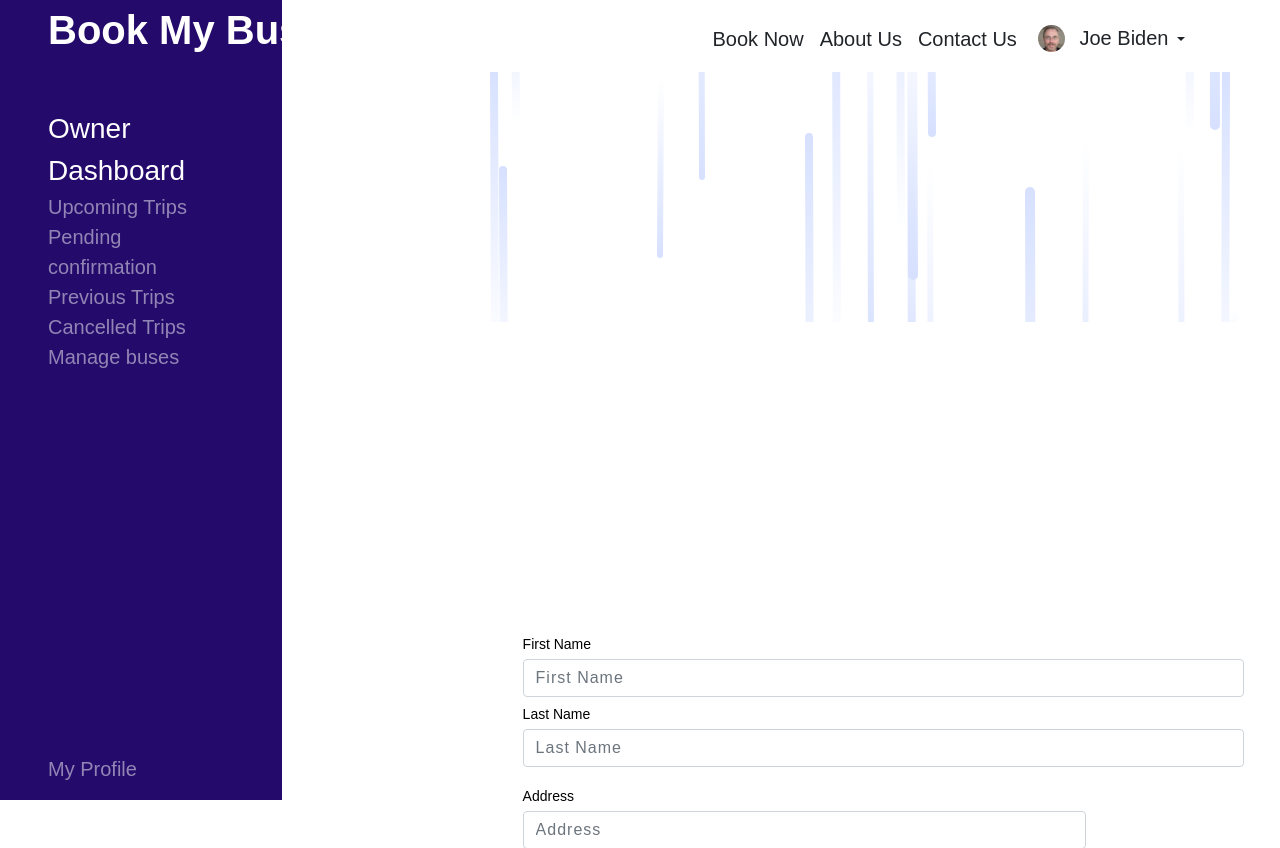
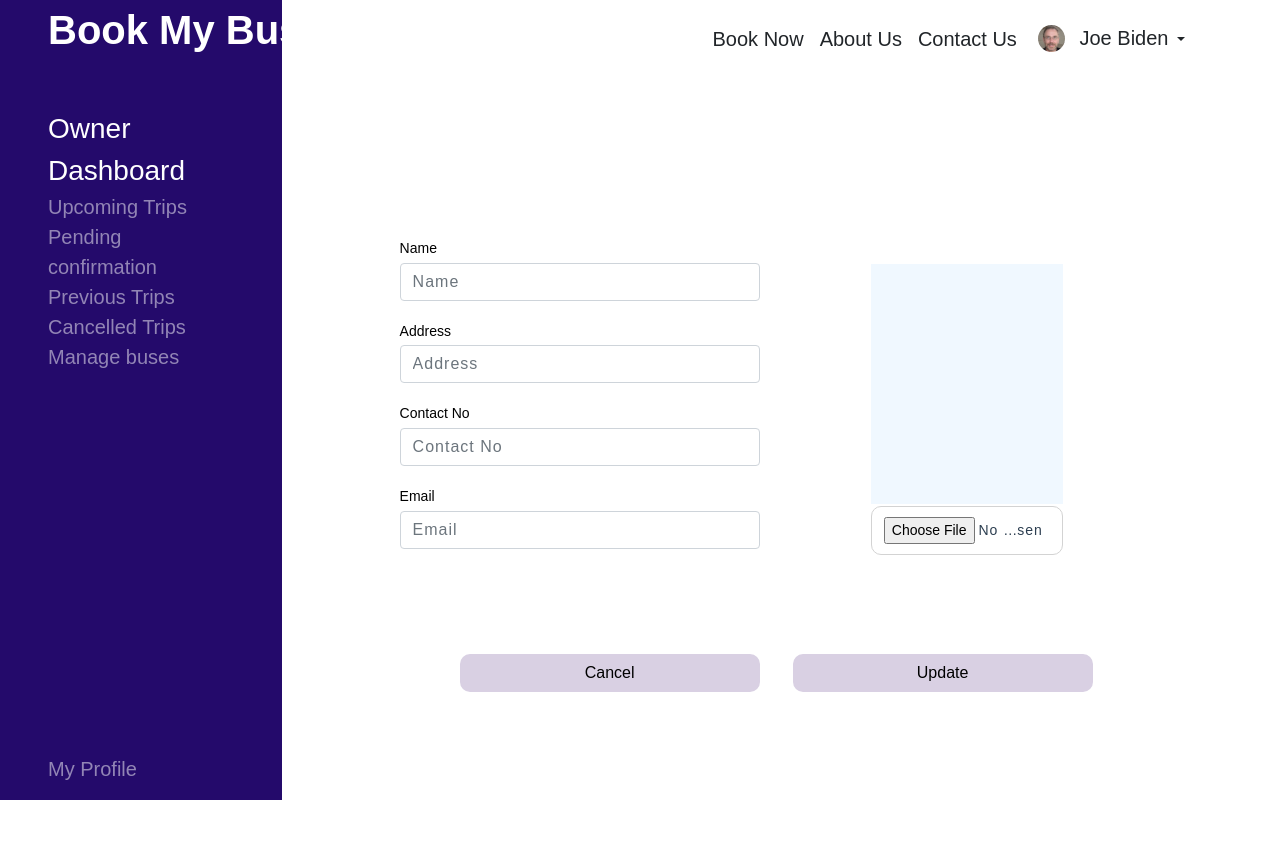
Before and after one commit to Thenuri/G01-COMF4004-22, a Node server app: template views/MyProfile.ejs in a window 1280 px wide. Run offline with Node 20, Linux system fonts and the light colour scheme; the template is opened without the code that fills it, so the values that code supplies are empty; some web fonts are replaced.

Commit message:
MyProfile CSS

```diff
--- a/public/css/syntax2.css
+++ b/public/css/syntax2.css
@@ -139,6 +139,16 @@ a {
     overflow-y:scroll;
     scroll-behavior: smooth;
 }
+#bus-img-display {
+    width: 100%;
+    height: 15rem;
+    background-color: aliceblue;
+    background-size: cover;
+
+}
+.BusIM{
+    padding-left: 75px;
+}
 /*.Profile-Gradient{
     background-position:center;
     position:relative;
@@ -154,8 +164,8 @@ a {
     padding-right: 170px;
 }
 .Profile-Form{
-    padding-left: 175px;
-    padding-top: 0px;
+    padding-left: 10px;
+    padding-top: 20px;
     padding-bottom: 100px;
     margin-top: 0px;
 }
@@ -164,7 +174,7 @@ a {
     width: 500px;
     display: flex;
     gap: 25px;
-    padding-left: 300px;
+    padding-left: 150px;
 }
 hi{
     width: 100px;
--- a/views/MyProfile.ejs
+++ b/views/MyProfile.ejs
@@ -4,13 +4,13 @@
     <meta charset="UTF-8">
     <meta http-equiv="X-UA-Compatible" content="IE=edge">
     <meta name="viewport" content="width=device-width, initial-scale=1.0">
-    <title>My Profile</title>
+    <title>TESTING</title>
     <link href="https://cdn.jsdelivr.net/npm/bootstrap@5.0.2/dist/css/bootstrap.min.css" rel="stylesheet" integrity="sha384-EVSTQN3/azprG1Anm3QDgpJLIm9Nao0Yz1ztcQTwFspd3yD65VohhpuuCOmLASjC" crossorigin="anonymous">
     <link rel="stylesheet" type="text/css" href="css/commonstyles.css">
     <link rel="stylesheet" href="css/syntax2.css">
 
 </head>
-<body style="height:100vh; overflow: hidden; ">
+<body style="height:100vh; overflow: hidden;">
     <div class="header1">
         <header>
             <!--nav bar-->
@@ -23,9 +23,9 @@
                     <div class="collapse navbar-collapse" id="navbarNav">
                         <div class="mx-auto"></div>
                         <ul class="navbar-nav fs-5">
-                            <li class="nav-item"><a href="VehiclePage.html" class="nav-link text-dark">Book Now</a></li>
-                            <li class="nav-item"><a href="Index.html#aboutUs" class="nav-link text-dark">About Us</a></li>
-                            <li class="nav-item"><a href="Index.html#ContactUs" class="nav-link text-dark">Contact Us</a></li>
+                            <li class="nav-item"><a href="#" class="nav-link text-dark">Book Now</a></li>
+                            <li class="nav-item"><a href="#" class="nav-link text-dark">About Us</a></li>
+                            <li class="nav-item"><a href="#" class="nav-link text-dark">Contact Us</a></li>
 
                             <!-- User name and pic here with a drop down -->
                             <li class="nav-item ">
@@ -68,10 +68,10 @@
         <div class="dashboard-content p-4" style="margin-top: 3rem; height: 100% ;">
             <!--<h1 class="p-2" id="My-profile">My Profile</h1>
             <div id="My-profile-pic" class="d-flex flex-wrap gap-3"></div>-->
-            <div class="Profile-Gradient" >
-                <svg class="py-0" xmlns="http://www.w3.org/2000/svg" version="1.1" xmlns:xlink="http://www.w3.org/1999/xlink" xmlns:svgjs="http://svgjs.com/svgjs" width="1440" height="560" preserveAspectRatio="none" viewBox="0 0 1440 560">
+            <!--<div class="Profile-Gradient" >
+                <svg class=" test py-0" style="margin-bottom: -250px;" xmlns="http://www.w3.org/2000/svg" version="1.1" xmlns:xlink="http://www.w3.org/1999/xlink" xmlns:svgjs="http://svgjs.com/svgjs" width="1440" height="560" preserveAspectRatio="none" viewBox="0 0 1440 560">
                     <g mask="url(&quot;#SvgjsMask1593&quot;)" fill="none">
-                        <rect width="1440" height="250" x="0" y="0" fill="rgba(255, 255, 255, 1)"></rect>
+                        <rect width="1440" height="350" x="0" y="0" fill="rgba(255, 255, 255, 1)"></rect>
                         <path d="M1077 341L1076 686" stroke-width="6" stroke="url(#SvgjsLinearGradient1594)" stroke-linecap="round" class="Down"></path>
                         <path d="M469 1L468 -360" stroke-width="8" stroke="url(#SvgjsLinearGradient1595)" stroke-linecap="round" class="Up"></path>
                         <path d="M565 290L564 -125" stroke-width="6" stroke="url(#SvgjsLinearGradient1594)" stroke-linecap="round" class="Down"></path>
@@ -123,19 +123,19 @@
                         </linearGradient>
                     </defs>
                 </svg>
-            </div>
+            </div>--><br><br><br>
             <!--My Profile Form-->
-            <div class="Profile-Form" >
+            <!--<div class="Profile-Form" >
                 <div class="container-fluid">
                     <div class="row px-">
                         <div class="line1 col-xs-2">
-                            <label class="mb-1 rounded-pill"><h6 class="mb-0 text-sm">First Name</h6></label>
+                            <label class="mb-1 rounded-pill"><h6 class="mb-0 text-sm">Name</h6></label>
                             <input type="text" class="form-control" placeholder="First Name">
                         </div>
 
                         <div class="line1 col-xs-4">
-                            <label class="mb-1 rounded-pill"><h6 class="mb-0 text-sm">Last Name</h6></label>
-                            <input type="text" class="form-control" placeholder="Last Name">
+                            <label class="mb-1 rounded-pill"><h6 class="mb-0 text-sm">Contact No</h6></label>
+                            <input type="text" class="form-control" placeholder="Contact No">
                         </div>
 
                         <div class="line2 col-xs-6">
@@ -163,6 +163,61 @@
                         </div>
                     </div>
                 </div>
+            </div>-->
+            <div class="row">
+                <div class="col-6">
+                    <!--My Profile Form-->
+            <div class="Profile-Form" ><br><br><br>
+                <div class="container-fluid">
+                    <div class="row">
+                        <div class="line1">
+                            <label class="mb-1 rounded-pill"><h6 class="mb-0 text-sm">Name</h6></label>
+                            <input type="text" class="form-control" placeholder="Name">
+                        </div>
+
+                        <div class="line1">
+                            <label class="mb-1 rounded-pill"><h6 class="mb-0 text-sm"><br>Address</h6></label>
+                            <input type="text" class="form-control" placeholder="Address">
+                        </div>
+
+                        <div class="line1">
+                            <label class=" mb-1 rounded-pill"><h6 class="mb-0 text-sm"><br>Contact No</h6></label>
+                            <input type="text" class="form-control" placeholder="Contact No">
+                        </div>
+
+                        <div class="line1">
+                            <label class=" mb-1 rounded-pill"><h6 class="mb-0 text-sm"><br>Email</h6></label>
+                            <input type="email" class="form-control" placeholder="Email">
+                        </div>
+
+                    </div>
+                </div>
+            </div>
+                </div>
+                <div class="BusIM col-6"><br><br><br><br><br>
+                    <!-- Bus Upload Image -->
+                    <!-- <div class="sam col-lg-5">
+                        <div class="col-6 ">
+                          <div id="bus-img-display"></div>
+                          <input type="file" name="bus-image" id="bus-img-upload">
+                        </div>
+                        <div class="col-6"></div>
+                        <button class="btn-primary col-3 " type="submit">Add Bus</button>
+                    </div> -->
+                    <div class="col-6 ">
+                        <div id="bus-img-display"></div>
+                        <input type="file" name="bus-image" id="bus-img-upload">
+                    </div>
+                </div>
+            </div>
+            <div class="lol">
+                <div class="hi mb-3 px-1">
+                    <center><button type="submit" class="btn btn-blue text-center">Cancel</button></center>
+                </div>
+
+                <div class="hi mb-3 px-1">
+                    <center><button type="submit" class="btn btn-blue text-center">Update</button></center>
+                </div>
             </div>
         </div>
 
@@ -170,6 +225,19 @@
     </div>
 
     <script>
+
+        // Display uploaded image
+        // select the elements
+        const imageUploadInput = document.getElementById("bus-img-upload")
+        const imageDisplay = document.getElementById("bus-img-display")
+
+        imageUploadInput.addEventListener( "change", displayImg )
+
+        function displayImg() {
+            console.log("Upload")
+            imgObjUrl = URL.createObjectURL(imageUploadInput.files[0])
+            imageDisplay.style.backgroundImage = `url(${imgObjUrl})`;
+        }
 
         // Sidebar menu link color to white for selected link.
             // get a node list of the sidebar links
@@ -201,7 +269,5 @@
     </script>
     <script src="https://cdn.jsdelivr.net/npm/@popperjs/core@2.9.2/dist/umd/popper.min.js" integrity="sha384-IQsoLXl5PILFhosVNubq5LC7Qb9DXgDA9i+tQ8Zj3iwWAwPtgFTxbJ8NT4GN1R8p" crossorigin="anonymous"></script>
     <script src="https://cdn.jsdelivr.net/npm/bootstrap@5.0.2/dist/js/bootstrap.min.js" integrity="sha384-cVKIPhGWiC2Al4u+LWgxfKTRIcfu0JTxR+EQDz/bgldoEyl4H0zUF0QKbrJ0EcQF" crossorigin="anonymous"></script>
-
-    <script src="https://cdn.jsdelivr.net/npm/axios/dist/axios.min.js"></script>
 </body>
 </html>
```
